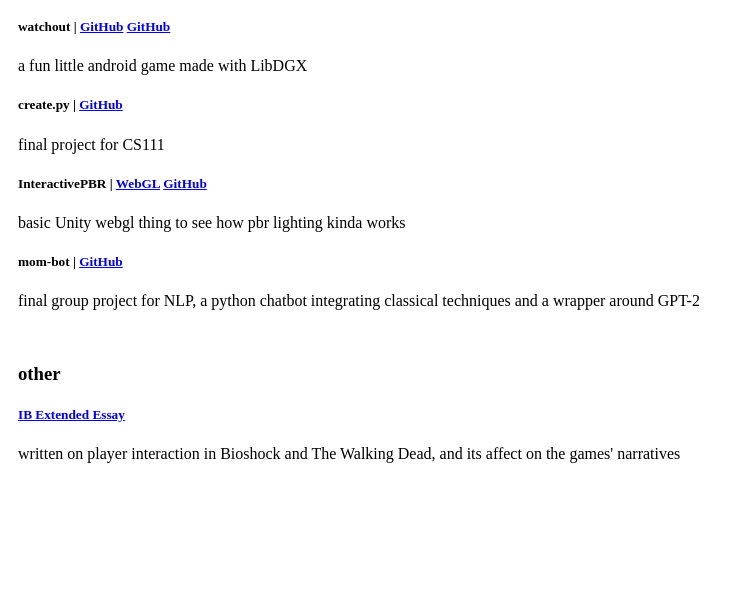
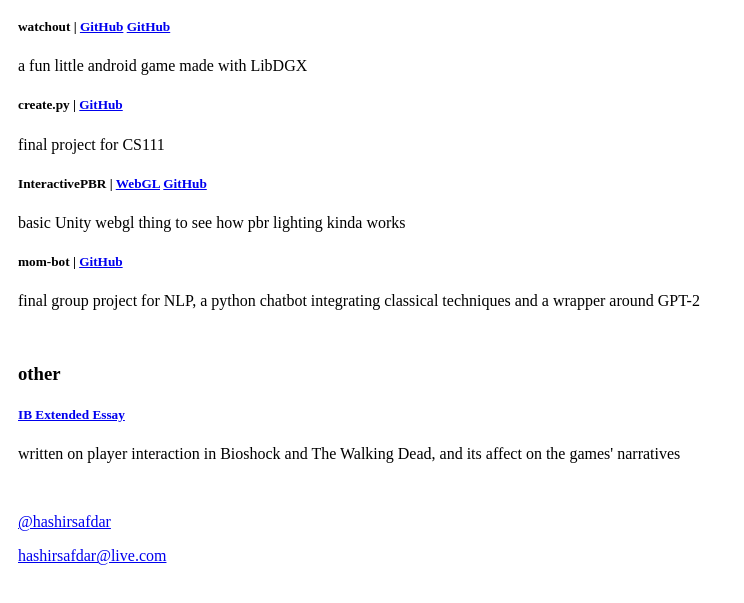
Before and after one commit to hashirsafdar/hashirsafdar.github.io, a plain HTML site: page index.html in a window 1280 px wide. Shown: the part 123-726 px from the top of the page, without its empty margins (0-744 px from the left). Drawn offline with Linux system fonts and the light colour scheme.

Commit message:
add contact

```diff
--- a/index.html
+++ b/index.html
@@ -27,5 +27,7 @@
   <h5><a href="docs/ExtendedEssay.pdf">IB Extended Essay</a></h5>
   <p>      written on player interaction in Bioshock and The Walking Dead, and its affect on the games' narratives <p>
   <br>
+  <p><a href="https://twitter.com/hashirsafdar">@hashirsafdar</a></p>
+  <p><a href="mailto:hashirsafdar@live.com">hashirsafdar@live.com</a></p>
 </body>
 </html>
```
Also changed, not shown: 1 other file.
